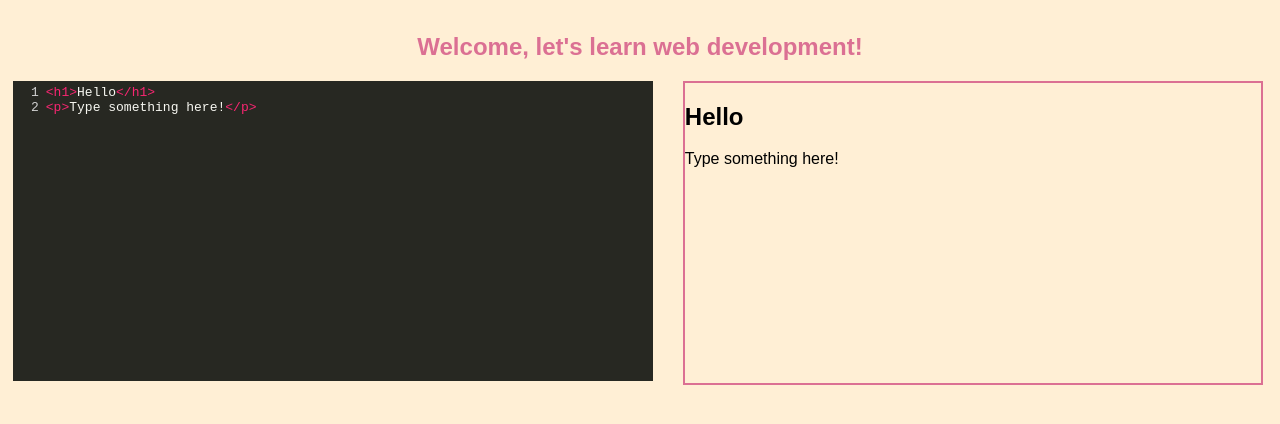
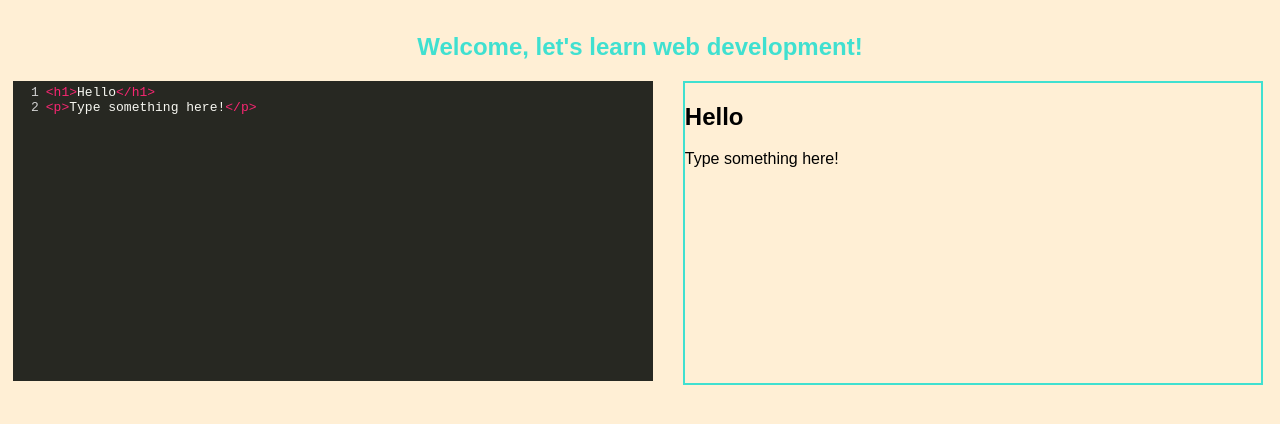
Before and after one commit to makeupsomething/learn-to-web-dev, a React (Create React App) app: page / in a window 1280 px wide. Shown: the top 424 px of the page. Built offline with nearby package versions, Linux system fonts and the light colour scheme.

Commit message:
Update colors

```diff
--- a/src/App.js
+++ b/src/App.js
@@ -10,7 +10,7 @@ require('codemirror/mode/htmlmixed/htmlmixed');
 const Title = styled.h1`
 	font-size: 1.5em;
 	text-align: center;
-	color: palevioletred;
+	color: turquoise;
 `;
 
 const Wrapper = styled.section`
@@ -27,7 +27,7 @@ const CodeOutput = styled.div`
 	width: 90%;
 	height: 300px;
 	color: black;
-	border: solid 2px palevioletred;
+	border: solid 2px turquoise;
 `;
 
 const MainList = styled.ul`
```
